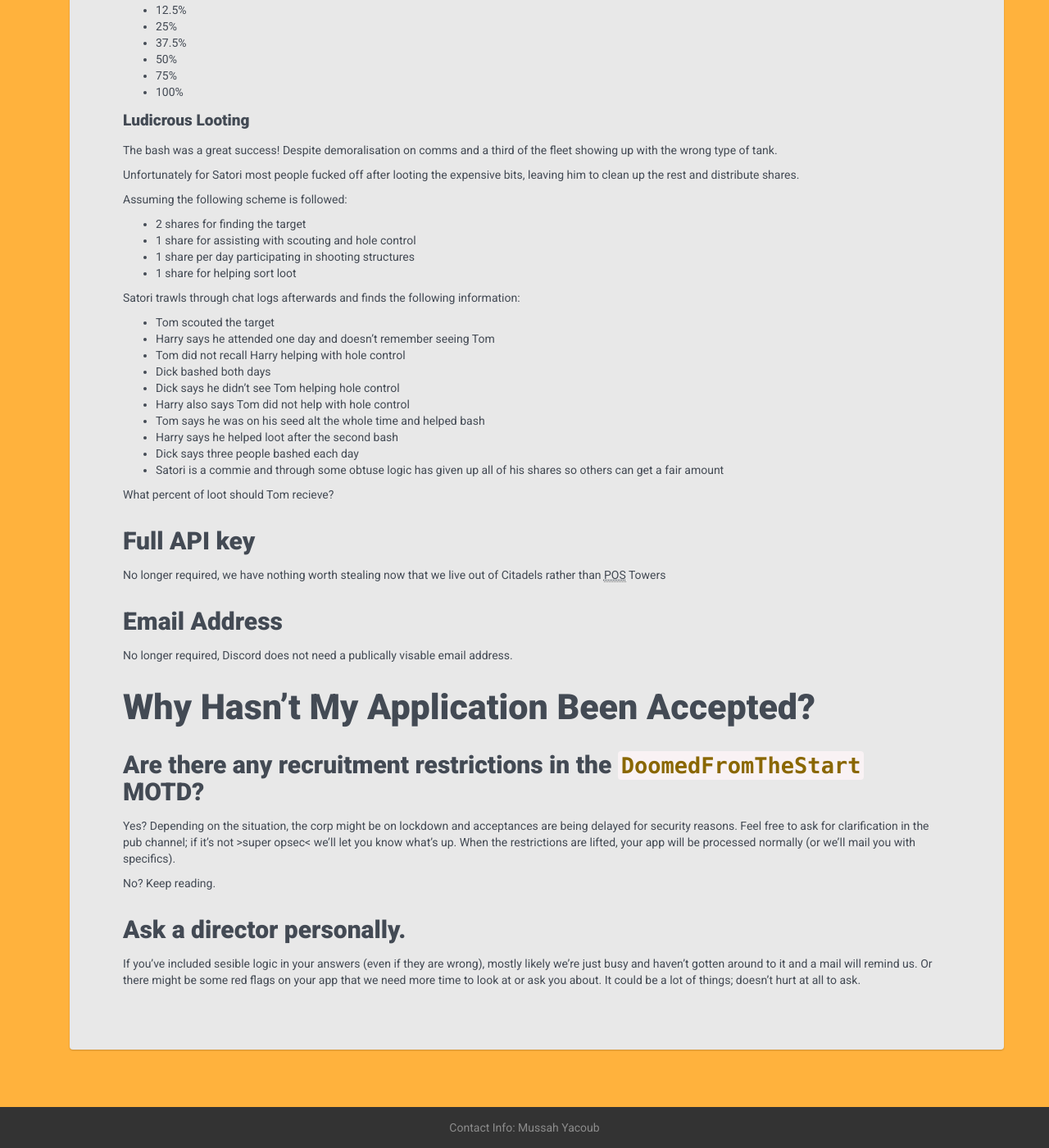
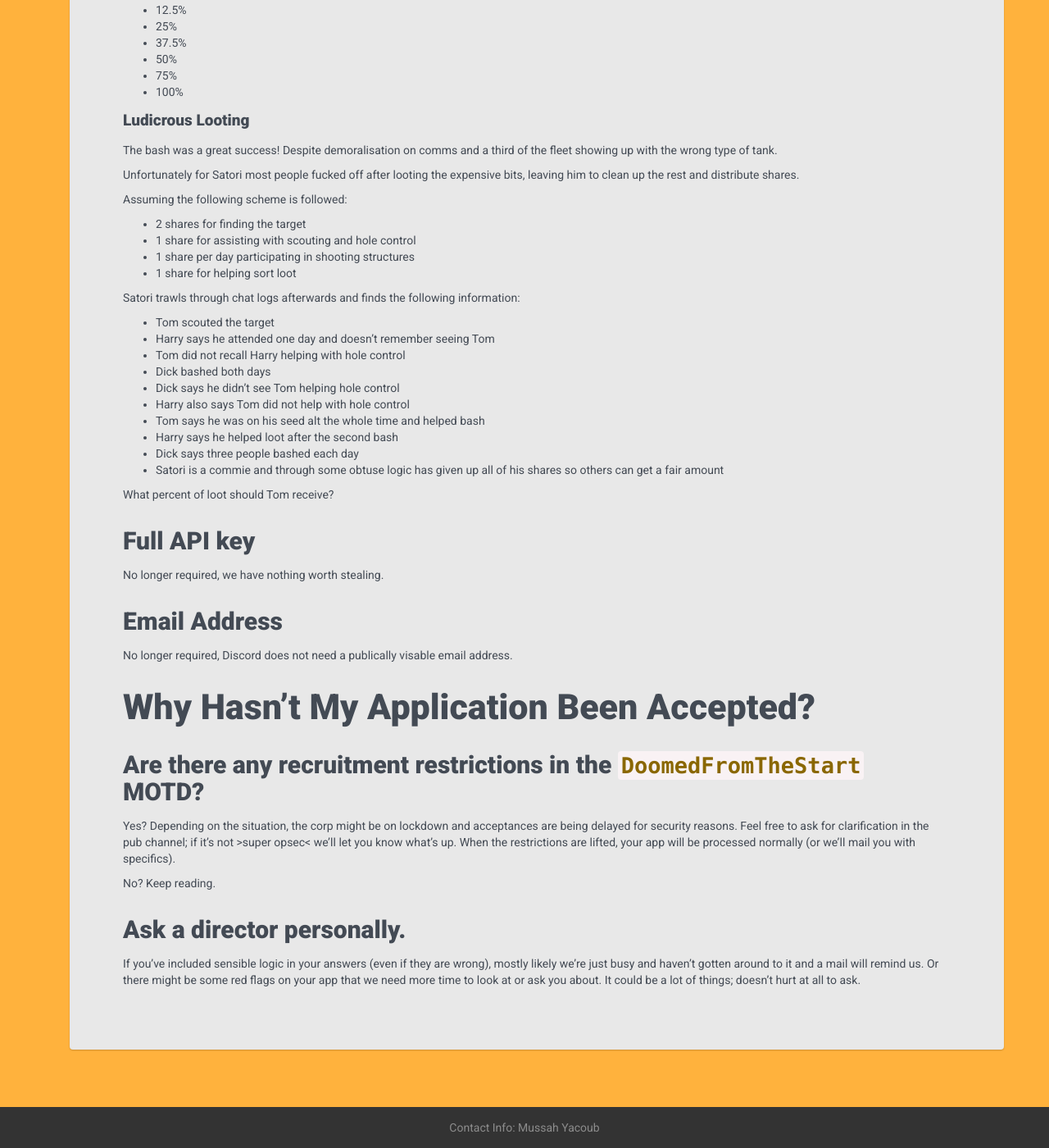
Before and after one commit to all-out/guides, a Jekyll site: the page built from _guides/applying.md, in a window 1280 px wide and 1400 px high, scrolled down 1224 px. Shown: the whole window at 82% size. Built offline with Jekyll 4.4.1, drawn with Linux system fonts in a browser that asks for light colours; some of the changed text lies outside the part shown.

Commit message:
Update applying.md

```diff
--- a/_guides/applying.md
+++ b/_guides/applying.md
@@ -86,12 +86,12 @@ Satori trawls through chat logs afterwards and finds the following information:
 * Dick says three people bashed each day
 * Satori is a commie and through some obtuse logic has given up all of his shares so others can get a fair amount
 
-What percent of loot should Tom recieve?
+What percent of loot should Tom receive?
 
 
 ### Full API key
 
-No longer required, we have nothing worth stealing now that we live out of Citadels rather than POS Towers
+No longer required, we have nothing worth stealing.
 
 ### Email Address
 
@@ -108,7 +108,7 @@ No? Keep reading.
 
 ### Ask a director personally.
 
-If you've included sesible logic in your answers (even if they are wrong), mostly likely we're just busy and haven't gotten around to it and a mail will remind us.  Or there might be some red flags on your app that we need more time to look at or ask you about.  It could be a lot of things; doesn't hurt at all to ask.
+If you've included sensible logic in your answers (even if they are wrong), mostly likely we're just busy and haven't gotten around to it and a mail will remind us.  Or there might be some red flags on your app that we need more time to look at or ask you about.  It could be a lot of things; doesn't hurt at all to ask.
 
 *[USTZ]: United States Time Zone
 *[EUTZ]: European Time Zone
```
Also changed, not shown: other parts of _guides/applying.md (+2 -2 lines).
